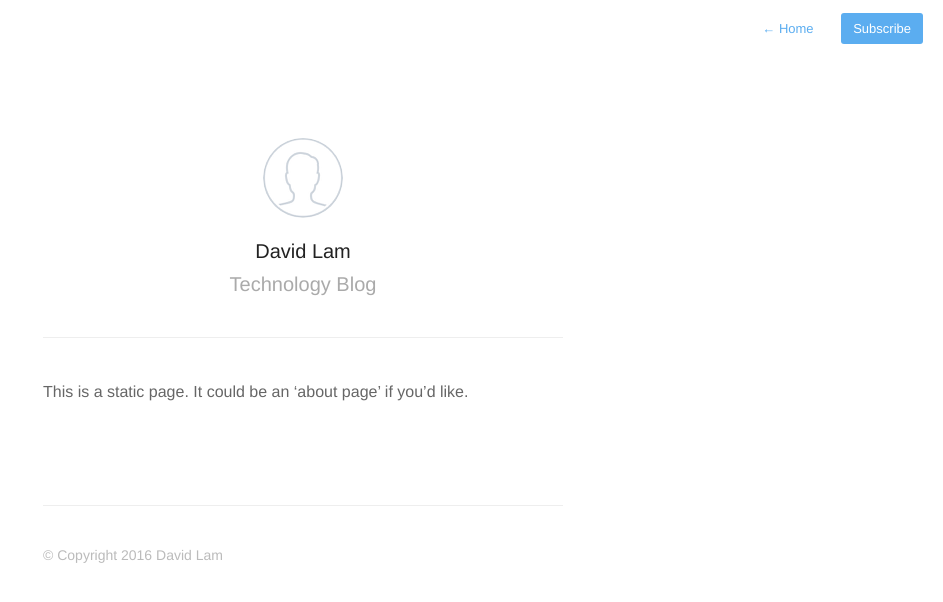
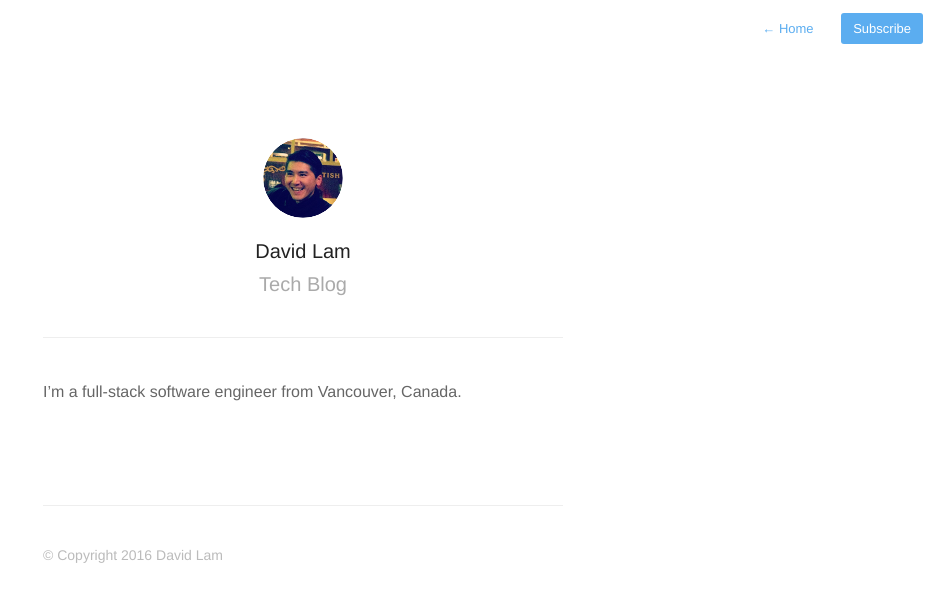
Before and after one commit to davidkwlam/davidkwlam.github.io, a Jekyll site: the page built from about.md, in a window 1280 px wide. Shown: the top 602 px of the page, without its empty margins (337-1280 px from the left). Built offline with Jekyll 4.4.1, drawn with Linux system fonts in a browser that asks for light colours; nearby versions of some CDN libraries; Markdown is read by kramdown in place of the engine named in the settings.

Commit message:
Update avatar

```diff
--- a/_config.yml
+++ b/_config.yml
@@ -1,5 +1,5 @@
 name: David Lam
-description: Technology Blog
+description: Tech Blog
 meta_description: "David Lam, Technology Blog"
 
 aboutPage: true
--- a/about.md
+++ b/about.md
@@ -4,6 +4,6 @@ permalink: about/
 profile: true
 ---
 
-This is a static page. It could be an 'about page' if you'd like.
+I'm a full-stack software engineer from Vancouver, Canada.
 
 {% include footer.html %}
```
Also changed, not shown: assets/images/avatar.png, assets/images/avatar@2x.png.
